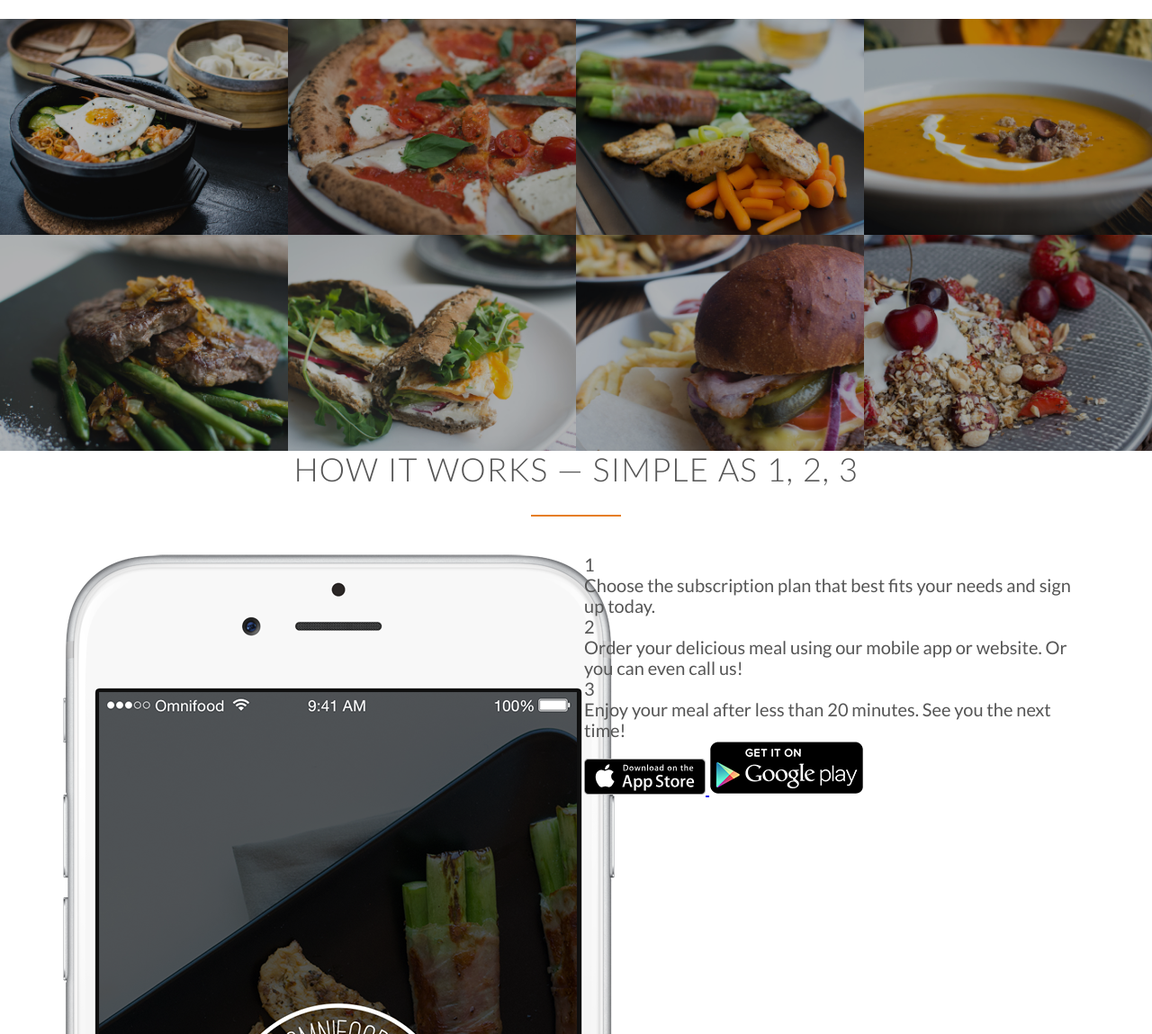
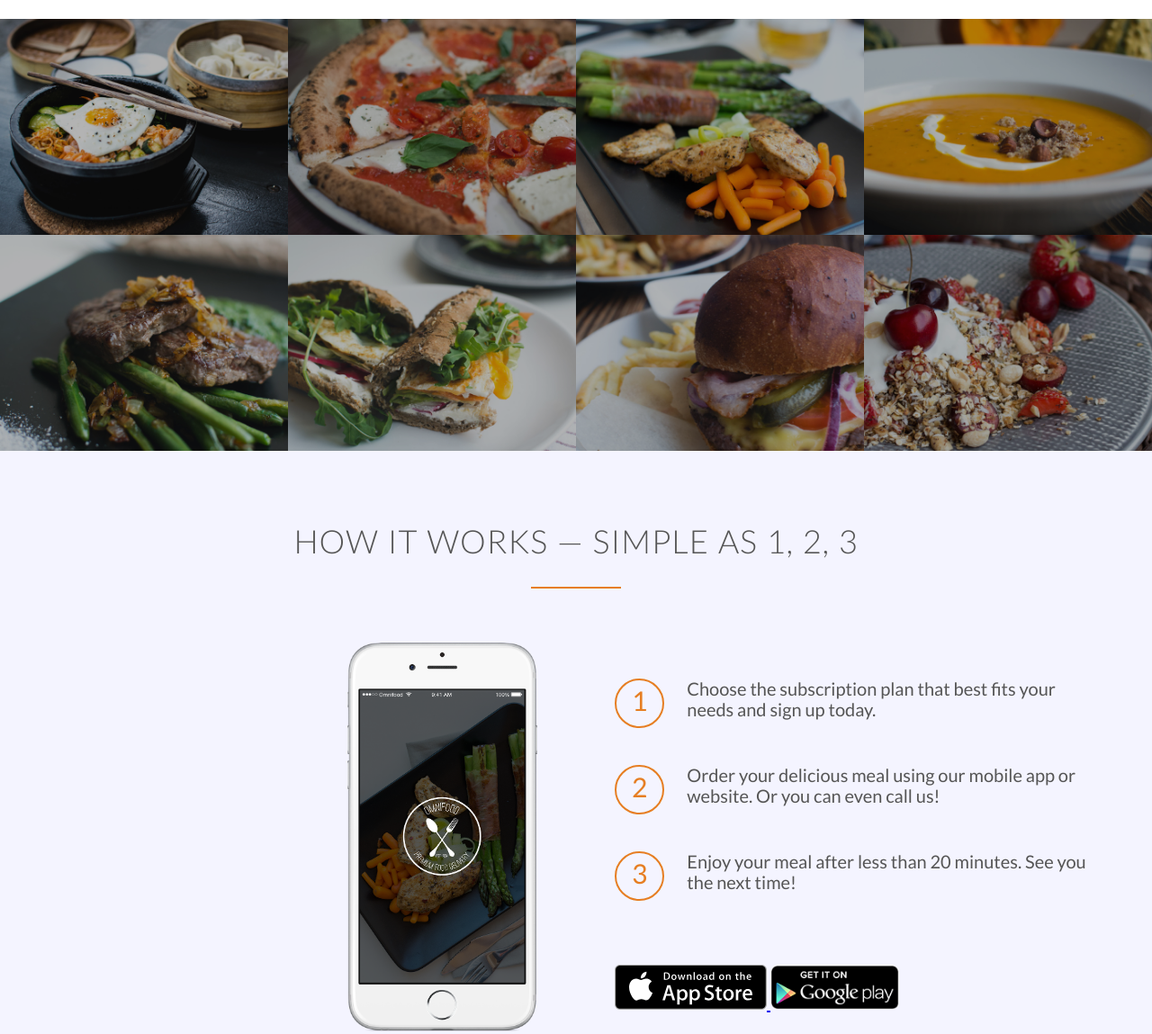
Before and after one commit to pedrovgs/HTML5-CSS3-Playground, a website: page src/omnifood/index.html in a window 1280 px wide. Shown: the part 1479-2628 px from the top of the page at 90% size. Drawn offline with Linux system fonts and the light colour scheme; files whose address does not match are found by name.

Commit message:
Get the new section css shining

```diff
--- a/src/omnifood/index.html
+++ b/src/omnifood/index.html
@@ -72,7 +72,7 @@
     </div>
   </section>
   <section class="section-meals">
-    <ul class="meals-showcase">
+    <ul class="meals-showcase clearfix">
       <li>
         <figure class="meal-photo">
           <img src="resources/img/1.jpg" alt="Korean bibimbap with egg and vegetables">
@@ -94,7 +94,7 @@
         </figure>
       </li>
     </ul>
-    <ul class="meals-showcase">
+    <ul class="meals-showcase clearfix">
       <li>
         <figure class="meal-photo">
           <img src="resources/img/5.jpg" alt="Paleo beef steak with vegetables">
@@ -122,17 +122,22 @@
       <h2>How it works &mdash; Simple as 1, 2, 3</h2>
     </div>
     <div class="row">
-      <div class="col span-1-of-2">
+      <div class="col span-1-of-2 steps-box">
         <img src="resources/img/app-iPhone.png" alt="Omnifood app on iPhone" class="app-screen">
       </div>
-      <div class="col span-1-of-2">
+      <div class="col span-1-of-2 steps-box">
         <div class="works-step">
           <div>1</div>
           <p>Choose the subscription plan that best fits your needs and sign up today.</p>
+        </div>
+        <div class="works-step">
           <div>2</div>
           <p>Order your delicious meal using our mobile app or website. Or you can even call us!</p>
+        </div>
+        <div class="works-step">
           <div>3</div>
           <p>Enjoy your meal after less than 20 minutes. See you the next time!</p>
+        </div>
         <a href="#" class="btn-app">
           <img src="resources/img/download-app.svg" alt="App Store Button">
         </a>
--- a/src/omnifood/resources/css/style.css
+++ b/src/omnifood/resources/css/style.css
@@ -10,6 +10,18 @@ html {
   font-family: Lato, Arial, sans-serif;
   font-size: 20px;
   text-rendering: optimizeLegibility;
+}
+
+.clearfix {
+  zoom: 1;
+}
+
+.clearfix::after {
+  content: ".";
+  clear: both;
+  display: block;
+  visibility: hidden;
+  height: 0;
 }
 
 .row {
@@ -191,7 +203,7 @@ h2::after {
 .meal-photo {
   width: 100%;
   margin: 0;
-  overflow: hidden;
+  overflow: auto;
   background-color: #000;
 }
 
@@ -202,7 +214,54 @@ h2::after {
   transition: transform 0.5s, opacity 0.5s;
 }
 
+.btn-app img {
+  height: 50px;
+  width: auto;
+}
+
 .meal-photo img:hover {
   opacity: 1;
   transform: scale(1.3);
 }
+
+.section-steps {
+  background-color: #f4f4ff;
+}
+
+.steps-box:first-child {
+  text-align: right;
+  padding-right: 3%;
+  margin-top: 30px;
+}
+
+.steps-box:last-child {
+  text-align: left;
+  padding-left: 3%;
+  margin-top: 70px;
+}
+
+.app-screen {
+  width: 40%;
+}
+
+.works-step {
+  margin-bottom: 50px;
+}
+
+.works-step div {
+  color: #e67e22;
+  border: 2px solid #e67e22;
+  display: inline-block;
+  border-radius: 50%;
+  height: 55px;
+  width: 55px;
+  text-align: center;
+  padding: 5px;
+  float: left;
+  font-size: 150%;
+  margin-right: 25px;
+}
+
+.works-step:last-of-type {
+  margin-bottom: 80px;
+}
```
Lines whose indentation alone changed are shown as unchanged.
